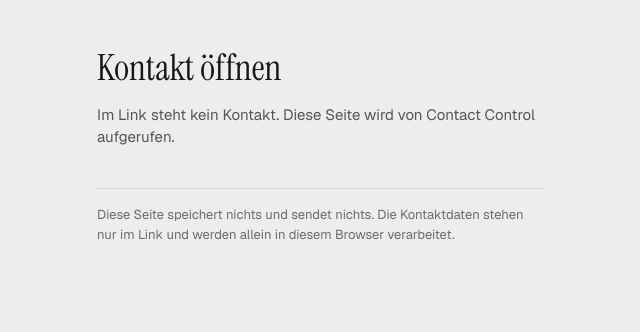
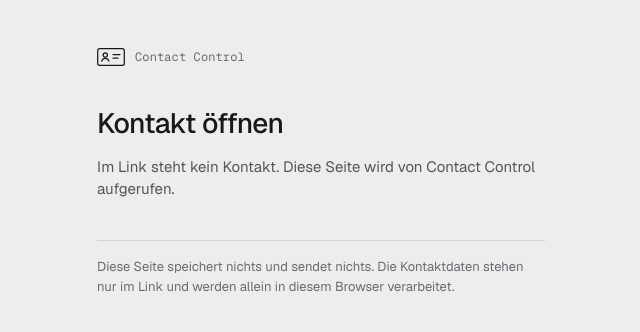
Before and after one commit to huckeh-lab/vcf-oeffner, a plain HTML site: page index.html in a window 1280 px wide. Shown: the whole page, without its empty margins (319-959 px from the left). Drawn offline with nearby package versions, Linux system fonts and the light colour scheme.

Commit message:
Ohne Serifenschrift, Marke Contact Control

```diff
--- a/index.html
+++ b/index.html
@@ -5,8 +5,8 @@
 <meta name="viewport" content="width=device-width,initial-scale=1,viewport-fit=cover">
 <meta name="robots" content="noindex,nofollow">
 <meta name="referrer" content="no-referrer">
-<title>VCF-Öffner</title>
-<link rel="stylesheet" href="https://fonts.googleapis.com/css2?family=Geist:wght@400;500&family=Instrument+Serif&display=swap">
+<title>Contact Control</title>
+<link rel="stylesheet" href="https://fonts.googleapis.com/css2?family=Geist:wght@400;500&family=Geist+Mono:wght@400&display=swap">
 <style>
 :root { --bg: #ededee; --ink: #18181a; --ink-2: #55555a; --ink-3: #6b6b70; --line: rgba(24, 24, 26, 0.12); --btn: #18181a; --btn-ink: #fafafa; }
 @media (prefers-color-scheme: dark) {
@@ -16,7 +16,9 @@
 html { -webkit-text-size-adjust: 100%; -webkit-tap-highlight-color: transparent; }
 body { margin: 0; background: var(--bg); color: var(--ink); font: 15px/22px Geist, -apple-system, "SF Pro Text", "Segoe UI", system-ui, sans-serif; -webkit-font-smoothing: antialiased; }
 main { max-width: 480px; margin: 0 auto; padding: 48px max(16px, env(safe-area-inset-right, 0px)) 32px max(16px, env(safe-area-inset-left, 0px)); display: flex; flex-direction: column; gap: 16px; }
-h1 { margin: 0; font-family: "Instrument Serif", "Iowan Old Style", Georgia, serif; font-weight: 400; font-size: 36px; line-height: 40px; overflow-wrap: anywhere; }
+h1 { margin: 0; font-weight: 500; font-size: 28px; line-height: 34px; letter-spacing: -0.02em; overflow-wrap: anywhere; }
+.brand { display: flex; align-items: center; gap: 10px; margin-bottom: 24px; font-family: "Geist Mono", ui-monospace, "SF Mono", Menlo, monospace; font-size: 12px; line-height: 16px; letter-spacing: 0.01em; color: var(--ink-3); }
+.brand svg { width: 28px; height: 18px; fill: none; stroke: var(--ink); stroke-width: 1.5; stroke-linecap: round; stroke-linejoin: round; }
 p { margin: 0; }
 .sub { color: var(--ink-2); }
 .btn { display: flex; align-items: center; justify-content: center; min-height: 52px; margin-top: 8px; padding: 0 20px; border-radius: 14px; background: var(--btn); color: var(--btn-ink); font-size: 16px; font-weight: 500; text-decoration: none; touch-action: manipulation; user-select: none; -webkit-user-select: none; transition: transform 140ms cubic-bezier(0.22, 1, 0.36, 1); }
@@ -29,6 +31,7 @@ p { margin: 0; }
 </head>
 <body>
 <main>
+  <p class="brand"><svg viewBox="0 0 34 22" aria-hidden="true"><rect x="0.75" y="0.75" width="32.5" height="20.5" rx="2.5"/><circle cx="10" cy="8.5" r="2.6"/><path d="M5.6 16c.8-2.3 2.4-3.4 4.4-3.4s3.6 1.1 4.4 3.4"/><path d="M19.5 8h8.5M19.5 12.5h6"/></svg>Contact Control</p>
   <h1 id="title">Kontakt öffnen</h1>
   <p class="sub" id="msg">Der Kontakt wird vorbereitet …</p>
   <a class="btn" id="open" hidden>Kontakt öffnen</a>
```
